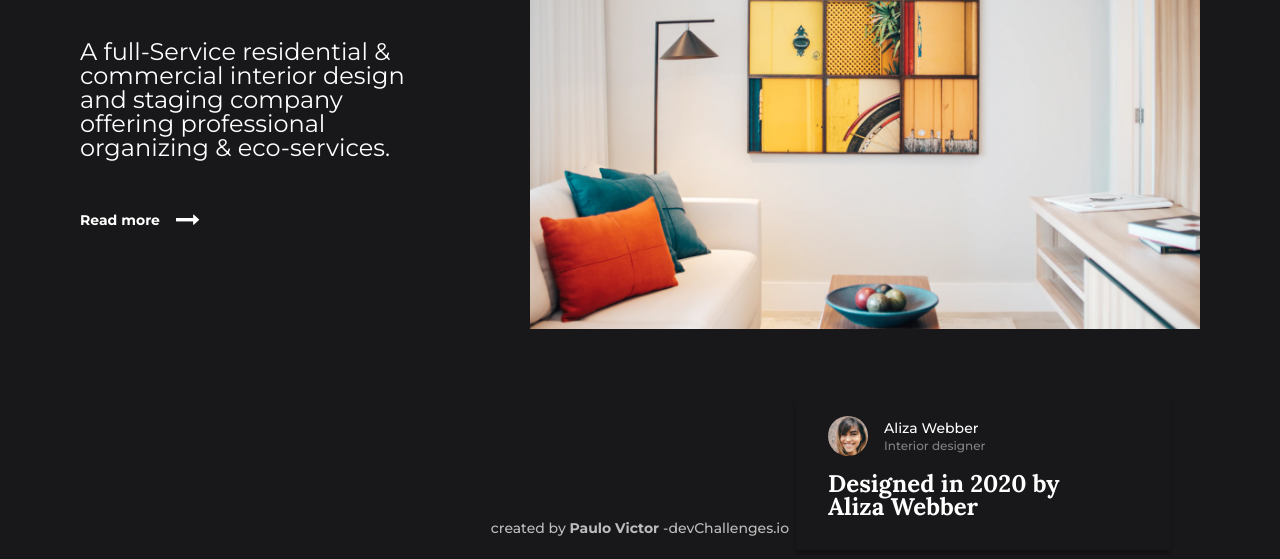
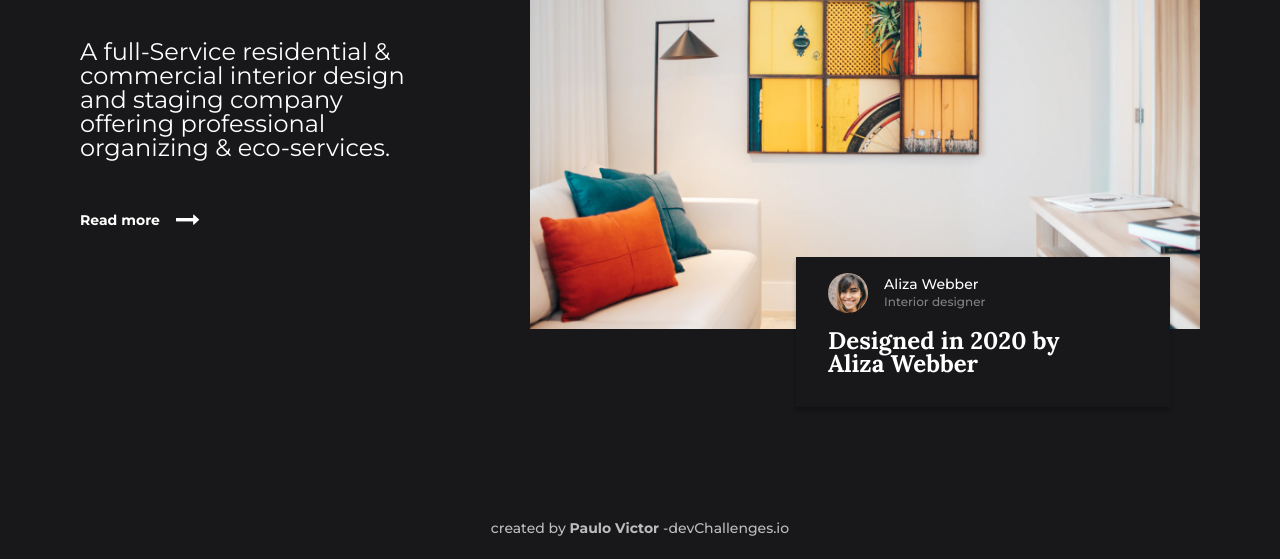
Before and after one commit to Mrpv/interior-consultant, a plain HTML site: page index.html in a window 1280 px wide. Shown: the part 408-967 px from the top of the page. Drawn offline with nearby package versions, Linux system fonts and the light colour scheme.

Commit message:
upadate css

```diff
--- a/css/style.css
+++ b/css/style.css
@@ -214,6 +214,10 @@ body{
   margin-left: 1rem;
 }
 
+.destaque {
+  position: relative;
+}
+
 .destaque__imagem {
   width: 100%;
   margin-top: 2rem;
@@ -227,8 +231,8 @@ body{
   box-shadow: 0px 4px 4px 0px rgba(0, 0, 0, 0.25);
 
   position: absolute;
-  bottom: 124px;
-  right: 24px;
+  right: 12px;
+  top: 242px;
 }
 
 .cartao__perfil{
@@ -369,8 +373,9 @@ body{
 
   .cartao{
     width: 374px;
-    bottom: -158px;
-    right: 110px;
+    top: auto;
+    bottom: -78px;
+    right: 30px;
     flex-direction: column;
     padding-left: 1rem;
     box-sizing: border-box;
```
